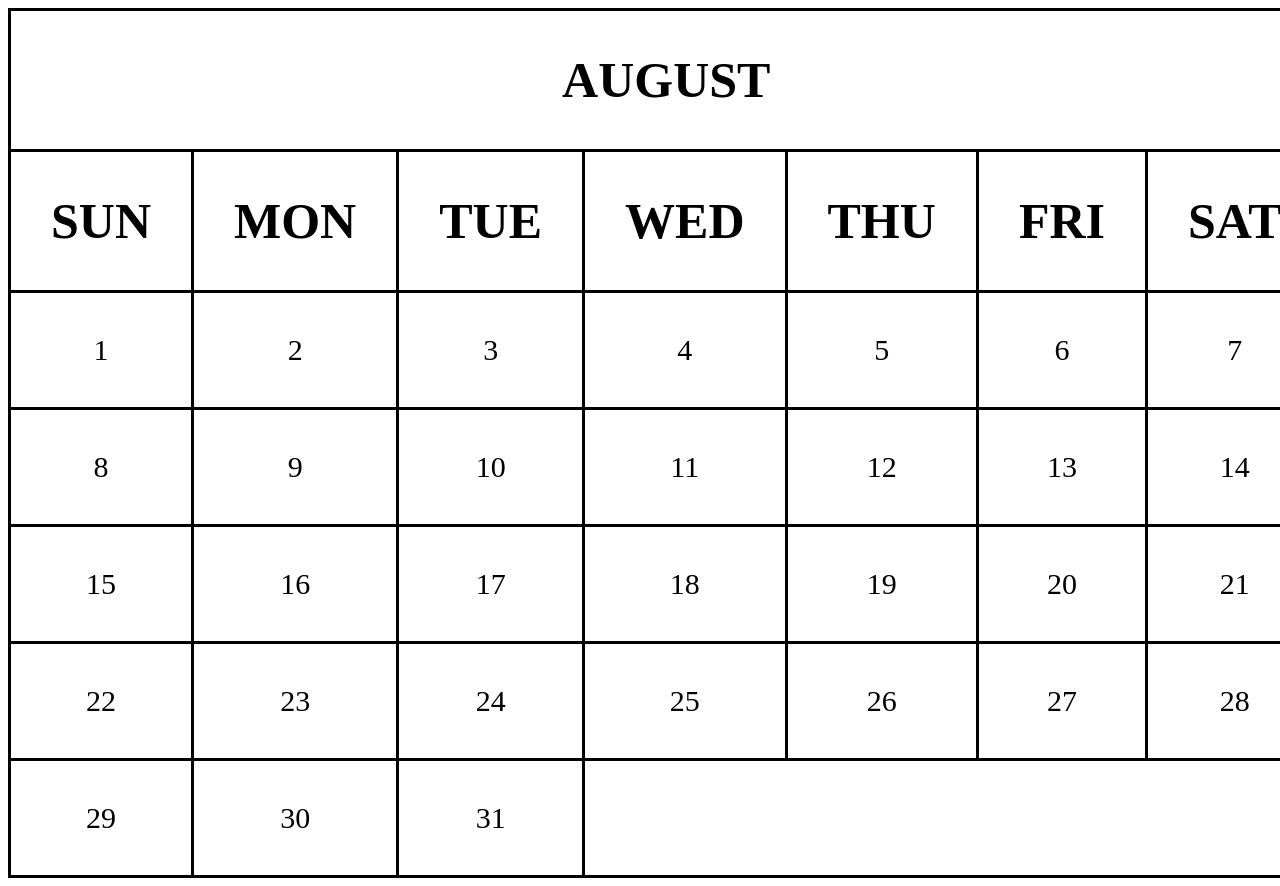
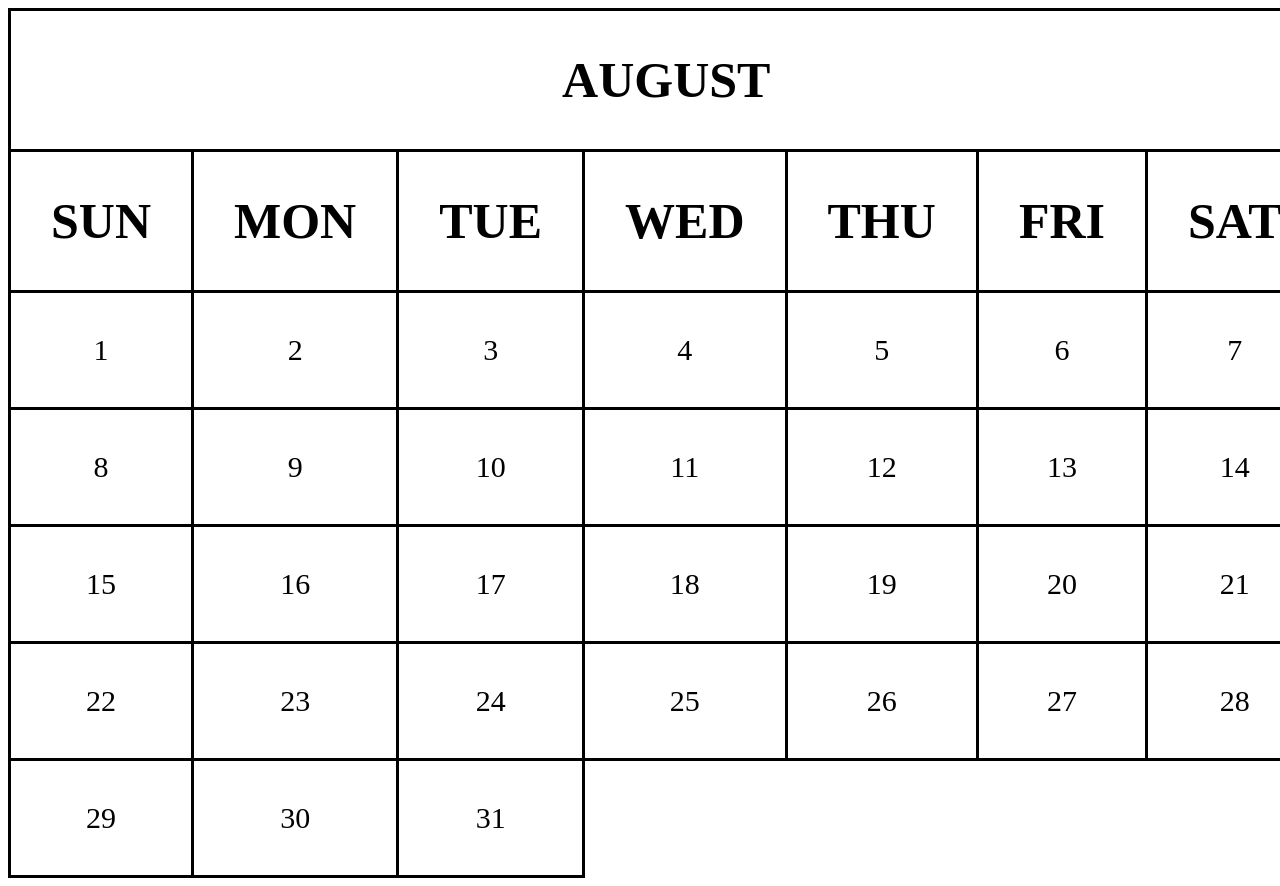
Before and after one commit to GEOBASSEAST/kalendari, a plain HTML site: page index.html in a window 1280 px wide. Shown: the top 886 px of the page. Drawn offline with Linux system fonts and the light colour scheme.

Commit message:
kalendari

```diff
--- a/index.html
+++ b/index.html
@@ -8,6 +8,7 @@
                 border: 3px solid black;
                 border-collapse: collapse;
             }
+            table {border: none}
             th,td {padding: 40px;}
             th {text-align: center; font-size: 50px;}
             td {text-align: center; font-size: 30px;}
```
